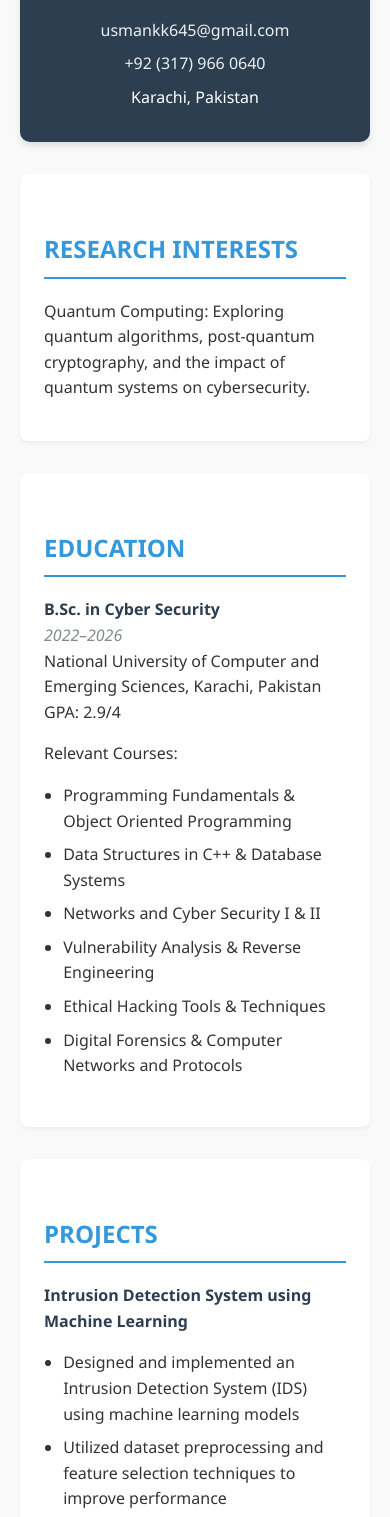
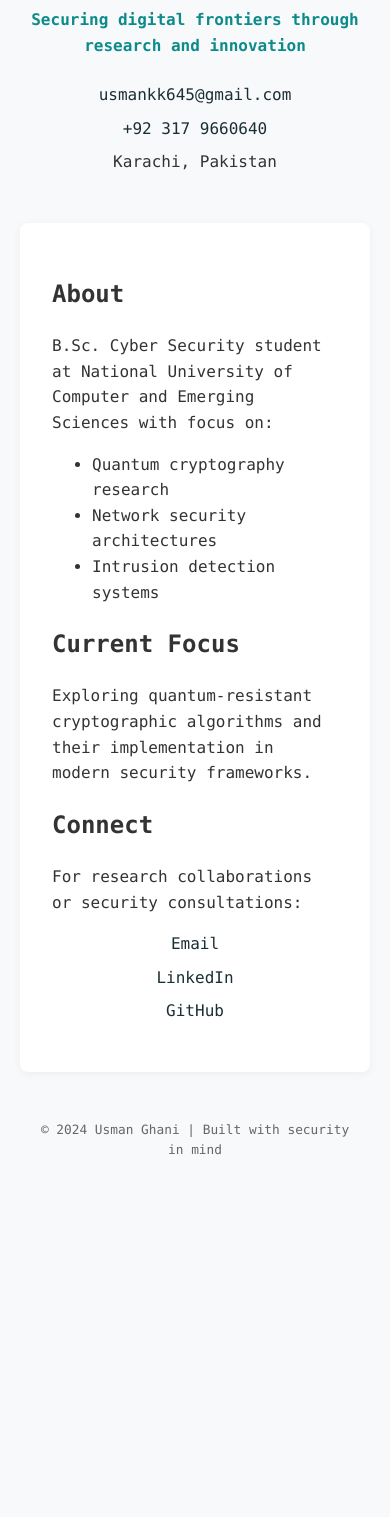
Before and after one commit to 0xUsmanGhani/0xUsmanGhani.github.io, a plain HTML site: page index.html in a window 390 px wide. Shown: the part 200-1717 px from the top of the page. After the commit the page ends 1377 px from the top, so only its background shows below. Drawn offline with Linux system fonts and the light colour scheme.

Commit message:
updated index.html

```diff
--- a/index.html
+++ b/index.html
@@ -3,103 +3,75 @@
 <head>
     <meta charset="UTF-8">
     <meta name="viewport" content="width=device-width, initial-scale=1.0">
-    <title>Muhammad Usman Ghani | Cybersecurity Professional</title>
+    <title>Usman Ghani | Cybersecurity</title>
     <style>
         :root {
-            --primary: #2c3e50;
-            --secondary: #3498db;
-            --accent: #e74c3c;
-            --light: #ecf0f1;
-            --dark: #2c3e50;
+            --primary: #1a2e35;
+            --secondary: #0d8b8b;
+            --accent: #ff6b6b;
         }
         body {
-            font-family: 'Segoe UI', Tahoma, Geneva, Verdana, sans-serif;
+            font-family: 'Consolas', 'Courier New', monospace;
             line-height: 1.6;
             color: #333;
-            max-width: 1200px;
+            max-width: 800px;
             margin: 0 auto;
             padding: 0 20px;
-            background-color: #f9f9f9;
+            background-color: #f8f9fa;
         }
         header {
-            background-color: var(--primary);
-            color: white;
-            padding: 2rem 0;
             text-align: center;
-            margin-bottom: 2rem;
-            border-radius: 0 0 10px 10px;
-            box-shadow: 0 4px 6px rgba(0,0,0,0.1);
+            margin: 3rem 0;
         }
         h1 {
-            margin: 0;
-            font-size: 2.5rem;
+            color: var(--primary);
+            margin-bottom: 0.5rem;
         }
-        h2 {
+        .tagline {
             color: var(--secondary);
-            border-bottom: 2px solid var(--secondary);
-            padding-bottom: 0.5rem;
-            margin-top: 2rem;
+            font-weight: bold;
+            margin-bottom: 1.5rem;
         }
-        .contact-info {
+        .contact-bar {
             display: flex;
             justify-content: center;
             gap: 1.5rem;
-            margin-top: 1rem;
+            margin: 1rem 0;
             flex-wrap: wrap;
         }
-        .contact-info a {
-            color: var(--light);
+        .contact-bar a {
+            color: var(--primary);
             text-decoration: none;
-            transition: color 0.3s;
+            transition: all 0.3s;
         }
-        .contact-info a:hover {
+        .contact-bar a:hover {
             color: var(--secondary);
+            text-decoration: underline;
         }
-        .section {
-            background-color: white;
-            padding: 1.5rem;
+        .main-content {
+            background: white;
+            padding: 2rem;
+            border-radius: 8px;
+            box-shadow: 0 2px 10px rgba(0,0,0,0.05);
             margin-bottom: 2rem;
-            border-radius: 8px;
-            box-shadow: 0 2px 4px rgba(0,0,0,0.05);
         }
-        .education-item, .project-item, .experience-item {
-            margin-bottom: 1.5rem;
-        }
-        .project-title, .job-title {
-            font-weight: bold;
-            color: var(--dark);
-        }
-        .date {
-            color: #7f8c8d;
-            font-style: italic;
-        }
-        .skills-container {
-            display: flex;
-            flex-wrap: wrap;
-            gap: 1rem;
-        }
-        .skill-category {
-            flex: 1;
-            min-width: 250px;
-        }
-        .skill-category h3 {
-            color: var(--accent);
-            margin-bottom: 0.5rem;
-        }
-        ul {
-            padding-left: 1.2rem;
-        }
-        li {
-            margin-bottom: 0.5rem;
+        .cyber-badge {
+            display: inline-block;
+            background: var(--primary);
+            color: white;
+            padding: 0.3rem 0.8rem;
+            border-radius: 20px;
+            font-size: 0.9rem;
+            margin-bottom: 1rem;
         }
         footer {
             text-align: center;
             padding: 1rem;
-            color: #7f8c8d;
-            font-size: 0.9rem;
+            color: #666;
+            font-size: 0.8rem;
         }
-        @media (max-width: 768px) {
-            .contact-info {
+        @media (max-width: 600px) {
+            .contact-bar {
                 flex-direction: column;
                 align-items: center;
                 gap: 0.5rem;
@@ -110,101 +82,38 @@
 <body>
     <header>
         <h1>MUHAMMAD USMAN GHANI</h1>
-        <p>Cybersecurity Student & Researcher</p>
-        <div class="contact-info">
+        <div class="cyber-badge">CYBERSECURITY SPECIALIST</div>
+        <div class="tagline">Securing digital frontiers through research and innovation</div>
+        <div class="contact-bar">
             <a href="mailto:usmankk645@gmail.com">usmankk645@gmail.com</a>
-            <a href="tel:+923179660640">+92 (317) 966 0640</a>
+            <a href="tel:+923179660640">+92 317 9660640</a>
             <span>Karachi, Pakistan</span>
         </div>
     </header>
 
-    <div class="section">
-        <h2>RESEARCH INTERESTS</h2>
-        <p>Quantum Computing: Exploring quantum algorithms, post-quantum cryptography, and the impact of quantum systems on cybersecurity.</p>
-    </div>
+    <div class="main-content">
+        <h2>About</h2>
+        <p>B.Sc. Cyber Security student at National University of Computer and Emerging Sciences with focus on:</p>
+        <ul>
+            <li>Quantum cryptography research</li>
+            <li>Network security architectures</li>
+            <li>Intrusion detection systems</li>
+        </ul>
 
-    <div class="section">
-        <h2>EDUCATION</h2>
-        <div class="education-item">
-            <div class="job-title">B.Sc. in Cyber Security</div>
-            <div class="date">2022–2026</div>
-            <div>National University of Computer and Emerging Sciences, Karachi, Pakistan</div>
-            <div>GPA: 2.9/4</div>
-            <p>Relevant Courses:</p>
-            <ul>
-                <li>Programming Fundamentals & Object Oriented Programming</li>
-                <li>Data Structures in C++ & Database Systems</li>
-                <li>Networks and Cyber Security I & II</li>
-                <li>Vulnerability Analysis & Reverse Engineering</li>
-                <li>Ethical Hacking Tools & Techniques</li>
-                <li>Digital Forensics & Computer Networks and Protocols</li>
-            </ul>
-        </div>
-    </div>
+        <h2>Current Focus</h2>
+        <p>Exploring quantum-resistant cryptographic algorithms and their implementation in modern security frameworks.</p>
 
-    <div class="section">
-        <h2>PROJECTS</h2>
-        <div class="project-item">
-            <div class="project-title">Intrusion Detection System using Machine Learning</div>
-            <ul>
-                <li>Designed and implemented an Intrusion Detection System (IDS) using machine learning models</li>
-                <li>Utilized dataset preprocessing and feature selection techniques to improve performance</li>
-                <li>Compared multiple algorithms to achieve optimal accuracy and low false positives</li>
-            </ul>
-        </div>
-        <div class="project-item">
-            <div class="project-title">OSPF Area 5 Network Simulation using GNS3</div>
-            <ul>
-                <li>Configured and simulated an OSPF multi-area network using Cisco routers in GNS3</li>
-                <li>Created and integrated Area 5 with the backbone Area 0, enabling inter-area communication</li>
-                <li>Validated routing tables and efficient route summarization</li>
-            </ul>
-        </div>
-    </div>
-
-    <div class="section">
-        <h2>TEACHING EXPERIENCE</h2>
-        <div class="experience-item">
-            <div class="job-title">Teaching Assistant, Computer Networks (CN)</div>
-            <div class="date">Jan 2025–May 2025</div>
-            <div>National University of Computer and Emerging Sciences, Karachi, Pakistan</div>
-        </div>
-    </div>
-
-    <div class="section">
-        <h2>CERTIFICATIONS & SKILLS</h2>
-        <div class="skills-container">
-            <div class="skill-category">
-                <h3>Certifications</h3>
-                <ul>
-                    <li>Ethical Hacking Essentials (EHE) by EC-Council (2024)</li>
-                    <li>CCNA</li>
-                    <li>CompTIA Security+ (In progress)</li>
-                    <li>SOC Analyst (Coursera)</li>
-                    <li>SOC Analyst (eLearnInfoSec on YouTube)</li>
-                </ul>
-            </div>
-            <div class="skill-category">
-                <h3>Security Tools</h3>
-                <ul>
-                    <li>Wazuh SIEM</li>
-                    <li>Suricata IDS/IPS</li>
-                    <li>Rule tuning and custom alert configuration</li>
-                </ul>
-            </div>
-            <div class="skill-category">
-                <h3>Programming</h3>
-                <ul>
-                    <li>C/C++</li>
-                    <li>Python</li>
-                    <li>SQL</li>
-                </ul>
-            </div>
+        <h2>Connect</h2>
+        <p>For research collaborations or security consultations:</p>
+        <div class="contact-bar">
+            <a href="mailto:usmankk645@gmail.com">Email</a>
+            <a href="#">LinkedIn</a>
+            <a href="#">GitHub</a>
         </div>
     </div>
 
     <footer>
-        &copy; 2024 Muhammad Usman Ghani. All rights reserved.
+        &copy; 2024 Usman Ghani | Built with security in mind
     </footer>
 </body>
 </html>
```
